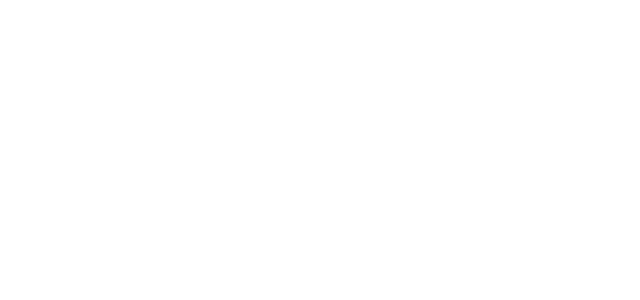
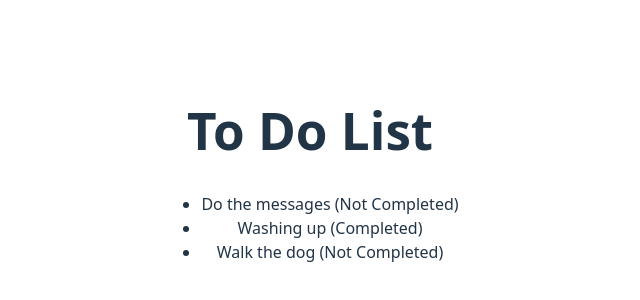
Before and after one commit to racoonamatatas/vfordirective, a Vue app: page / in a window 1280 px wide. Shown: the part 226-526 px from the top of the page, without its empty margins (330-970 px from the left). Built offline with nearby package versions, Linux system fonts and the light colour scheme.

Commit message:
Render reactive tasks array as list using v-for

```diff
--- a/src/App.vue
+++ b/src/App.vue
@@ -1,3 +1,21 @@
-<template></template>
+<script setup>
+import {ref} from 'vue';
 
-<script setup></script>
+const header = ref('To Do List');
+
+// Reactive array with objects
+const tasks = ref([
+    {name: 'Do the messages', completed: false},
+    {name: 'Washing up', completed: true},
+    {name: 'Walk the dog', completed: false},
+]);
+</script>
+
+<template>
+    <h1>{{ header }}</h1>
+    <ul>
+        <li v-for="task in tasks" :key="task.name">
+            {{ task.name }} {{ task.completed ? '(Completed)' : '(Not Completed)' }}
+        </li>
+    </ul>
+</template>
```
